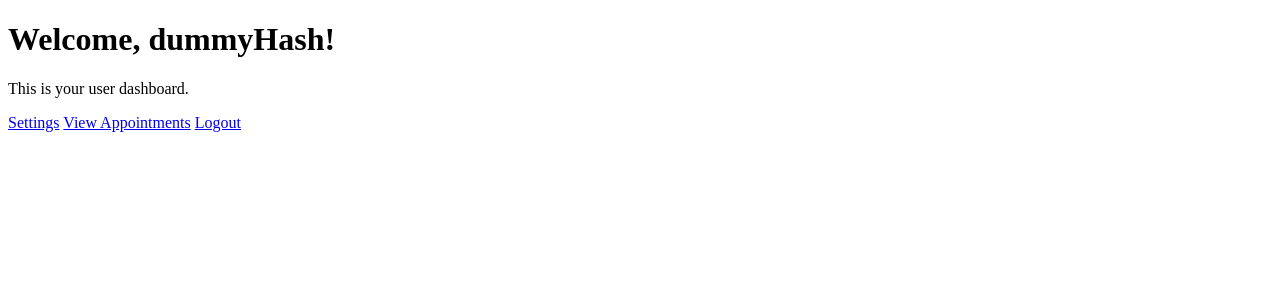
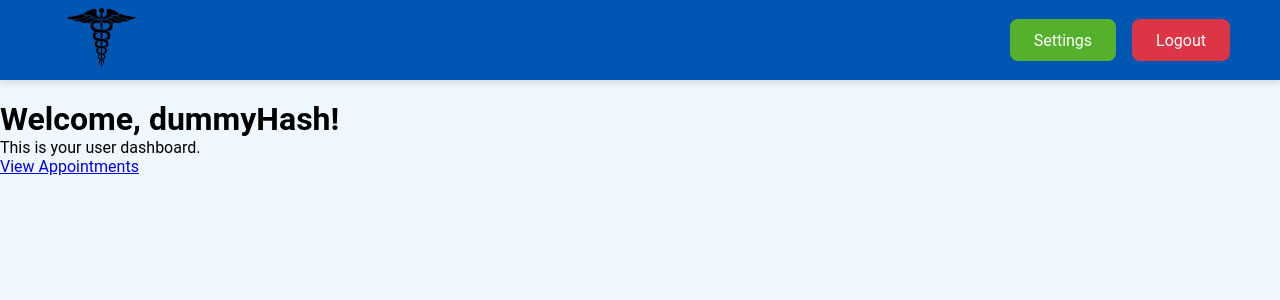
Before and after one commit to Stars1999/INF2003_DB, a Flask app: page /user_dashboard in a window 1280 px wide. Shown: the top 300 px of the page. Run offline with Flask 3, Linux system fonts and the light colour scheme; a user stored in the database is signed in.

Commit message:
Added settings for doctor & add header for usr dashboard

```diff
--- a/INF2003_DB_Proj/app.py
+++ b/INF2003_DB_Proj/app.py
@@ -346,7 +346,7 @@ def get_medications(med_type):
 # Settings page
 @app.route('/settings')
 def settings():
-    if 'username' in session and session['user_role'] == 'user':
+    if 'username' in session and (session['user_role'] == 'user' or session['user_role'] == 'doctor'):
         # Establish database connection
         conn = get_db_connection()
         cursor = conn.cursor()
@@ -366,7 +366,8 @@ def settings():
                 username=session['username'],
                 email=email,
                 phone_number=phone_number,
-                address=address
+                address=address,
+                role = session['user_role']
             )
         else:
             # If no user data is found, redirect to home
--- /dev/null
+++ b/INF2003_DB_Proj/static/css/user_dashboard.css
@@ -0,0 +1,68 @@
+/* Basic reset */
+* {
+    margin: 0;
+    padding: 0;
+    box-sizing: border-box;
+  }
+
+  body {
+    font-family: 'Roboto', sans-serif;
+    background-color: #f0f8ff;
+    display: flex;
+    flex-direction: column;
+    padding-top: 100px;
+  }
+
+  /* Header Section */
+  .header {
+    display: flex;
+    justify-content: space-between;
+    align-items: center;
+    width: 100vw;
+    padding: 20px 50px;
+    background-color: #0056b3;
+    color: white;
+    position: fixed;
+    top: 0;
+    left: 0;
+    height: 80px;
+    box-shadow: 0 4px 6px rgba(0, 0, 0, 0.1);
+  }
+
+  .logo-img {
+    height: 60px; /* Adjusted the height to make the logo smaller */
+    width: auto; /* Ensures that the aspect ratio is maintained */
+  }
+
+  .header-buttons {
+    display: flex;
+    gap: 1rem; /* Adds space between the buttons */
+  }
+
+  .logout-button {
+    background-color: #dc3545;
+    color: white;
+    padding: 0.7rem 1.5rem;
+    text-decoration: none;
+    font-size: 16px;
+    border-radius: 8px;
+    transition: background-color 0.3s ease;
+  }
+
+  .logout-button:hover {
+    background-color: #c82333;
+  }
+
+  .settings-button {
+    background-color: #55b02b;
+    color: white;
+    padding: 0.7rem 1.5rem;
+    text-decoration: none;
+    font-size: 16px;
+    border-radius: 8px;
+    transition: background-color 0.3s ease;
+  }
+
+  .settings-button:hover {
+    background-color: #3a8218;
+  }
--- a/INF2003_DB_Proj/templates/appointment.html
+++ b/INF2003_DB_Proj/templates/appointment.html
@@ -16,7 +16,8 @@
     <div class="logo">
       <img src="{{ url_for('static', filename='images/med_logo.png') }}" alt="Logo" class="logo-img">
     </div>
-    <div class="logout">
+    <div class="header-buttons">
+      <a href="{{ url_for('settings') }}" class="settings-button">Settings</a>
       <a href="{{ url_for('logout') }}" class="logout-button">Logout</a>
     </div>
   </header>
--- a/INF2003_DB_Proj/templates/doctor_dashboard.html
+++ b/INF2003_DB_Proj/templates/doctor_dashboard.html
@@ -15,7 +15,9 @@
     <div class="header-logo">
       <img src="{{ url_for('static', filename='images/med_logo.png') }}" alt="Logo" class="logo-img">
     </div>
-    <div class="logout">
+
+    <div class="header-buttons">
+      <a href="{{ url_for('settings') }}" class="settings-button">Settings</a>
       <a href="{{ url_for('logout') }}" class="logout-button">Logout</a>
     </div>
   </header>
--- a/INF2003_DB_Proj/templates/settings.html
+++ b/INF2003_DB_Proj/templates/settings.html
@@ -32,7 +32,8 @@
   </header>
 
   <section class="settings-section">
-    <h2>User Settings</h2>
+    <h2>{{ role|capitalize }} Settings</h2>
+
     <form class="user-form" action="{{ url_for('update_account') }}" method="POST">
 
       <!-- Display Username (non-editable) -->
--- a/INF2003_DB_Proj/templates/user_dashboard.html
+++ b/INF2003_DB_Proj/templates/user_dashboard.html
@@ -4,12 +4,22 @@
   <meta charset="UTF-8">
   <meta name="viewport" content="width=device-width, initial-scale=1.0">
   <title>User Dashboard</title>
+  <link rel="stylesheet" href="{{ url_for('static', filename='css/user_dashboard.css') }}">
 </head>
 <body>
+  <header class="header">
+    <div class="header-logo">
+      <img src="{{ url_for('static', filename='images/med_logo.png') }}" alt="Logo" class="logo-img">
+    </div>
+
+    <div class="header-buttons">
+      <a href="{{ url_for('settings') }}" class="settings-button">Settings</a>
+      <a href="{{ url_for('logout') }}" class="logout-button">Logout</a>
+    </div>
+  </header>
+
   <h1>Welcome, {{ username }}!</h1>
   <p>This is your user dashboard.</p>
-  <a href="/settings">Settings</a>
   <a href="/appointment">View Appointments</a>
-  <a href="{{ url_for('logout') }}">Logout</a>
 </body>
 </html>
```
Also changed, not shown: INF2003_DB_Proj/static/css/appointment.css (+18 -0 lines), INF2003_DB_Proj/static/css/doctor_dashboard.css (+21 -2 lines), INF2003_DB_Proj/INF2003_Proj_DB.db.
